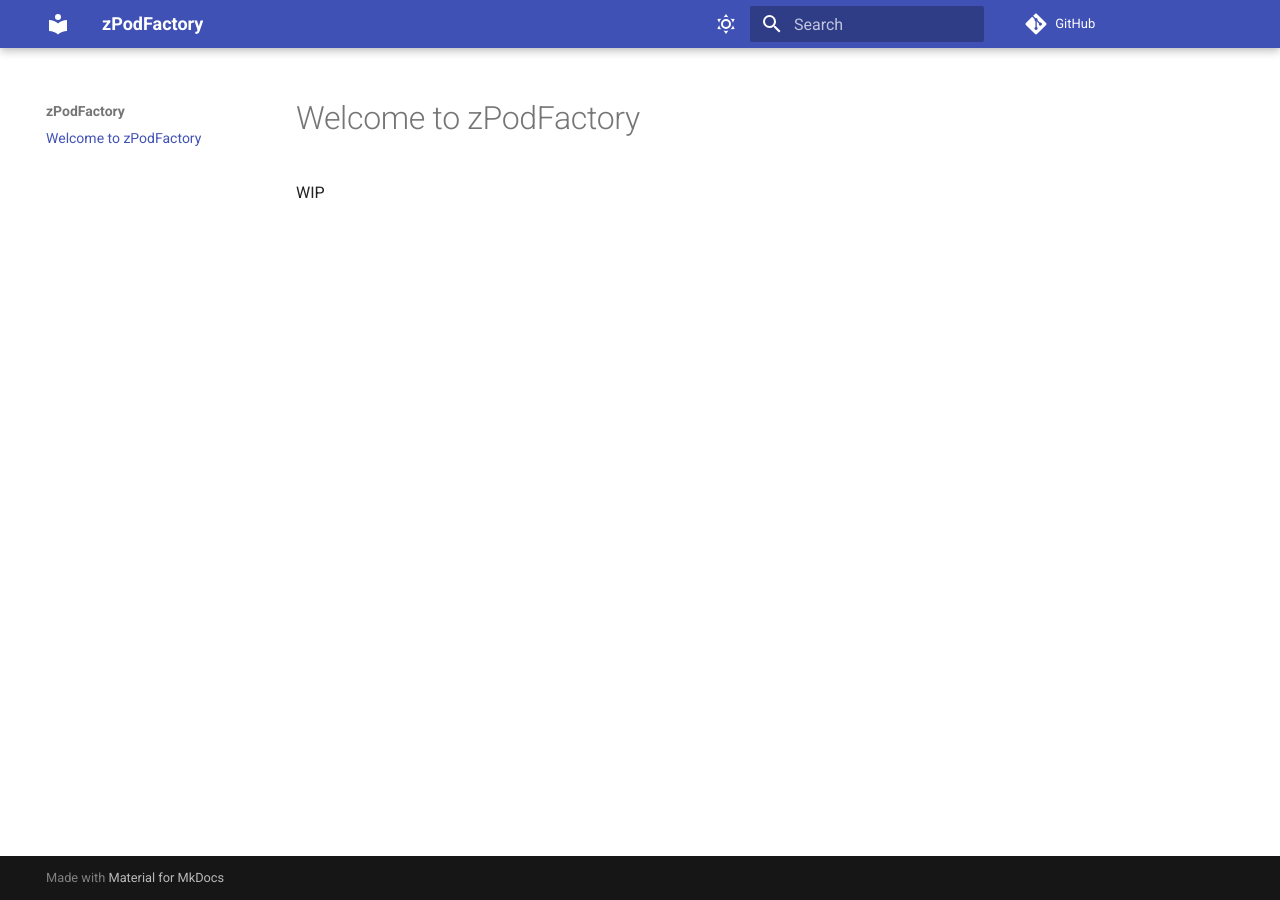
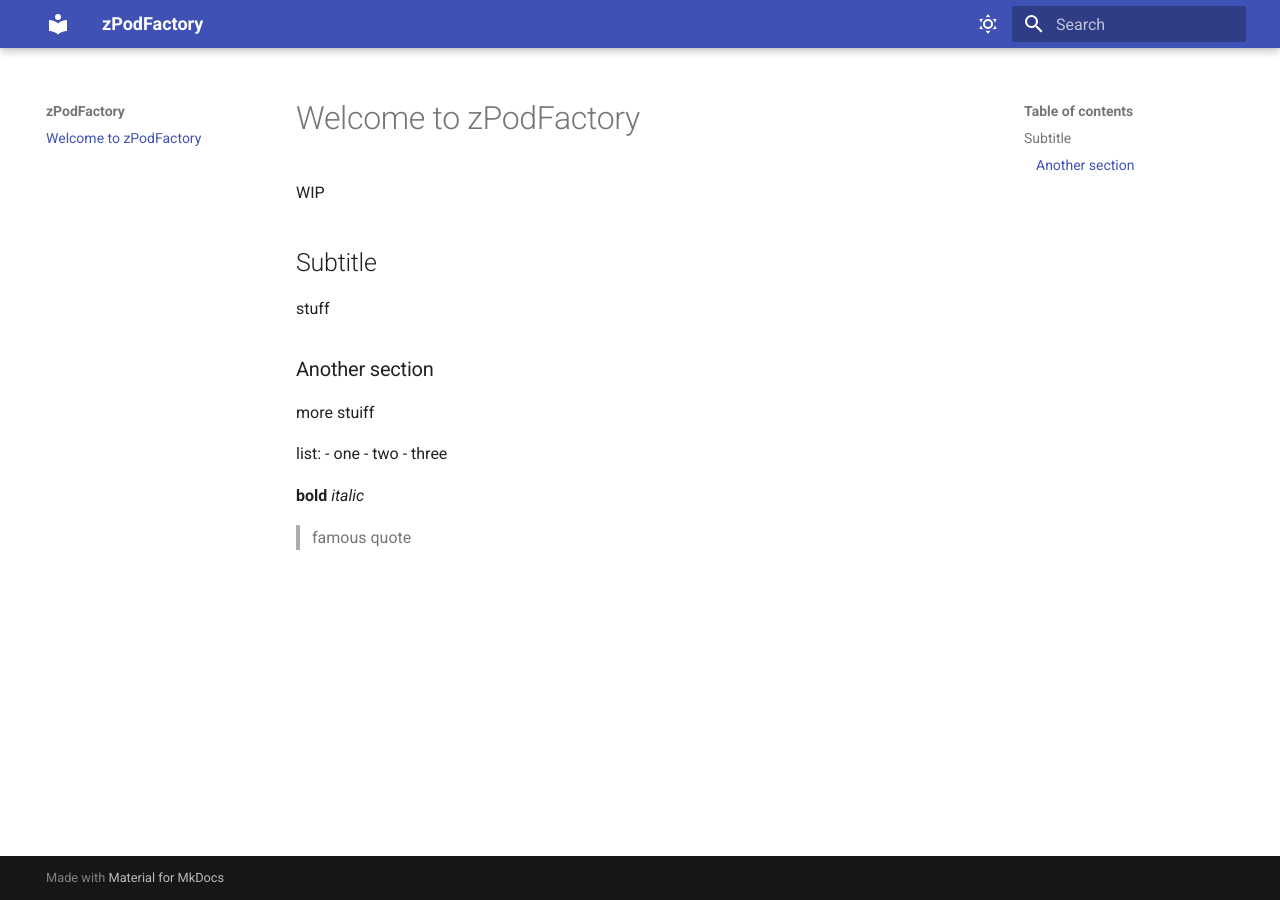
Before and after one commit to zPodFactory/zpodfactory.github.io, an MkDocs documentation site: the page built from docs/index.md, in a window 1280 px wide. Built offline with MkDocs 1.6.1 and Material for MkDocs 9.7.7, drawn with Linux system fonts in a browser that asks for light colours; comment, search, counter and statistics services are not loaded.

Commit message:
testing gh-actions
Signed-off-by: Timo Sugliani <timo.sugliani@gmail.com>

```diff
--- a/docs/index.md
+++ b/docs/index.md
@@ -1,3 +1,22 @@
 # Welcome to zPodFactory
 
 WIP
+
+## Subtitle
+
+stuff
+
+### Another section
+
+more stuiff
+
+list:
+- one
+- two
+- three
+
+**bold**
+*italic*
+
+
+> famous quote
--- a/mkdocs.yml
+++ b/mkdocs.yml
@@ -1,6 +1,3 @@
-repo_url: https://github.com/zpodfactory/zpodfactory.github.io
-site_url: https://zpodfactory.github.io
-
 site_name: zPodFactory
 theme:
   name: material
```
Also changed, not shown: 2 other files.
